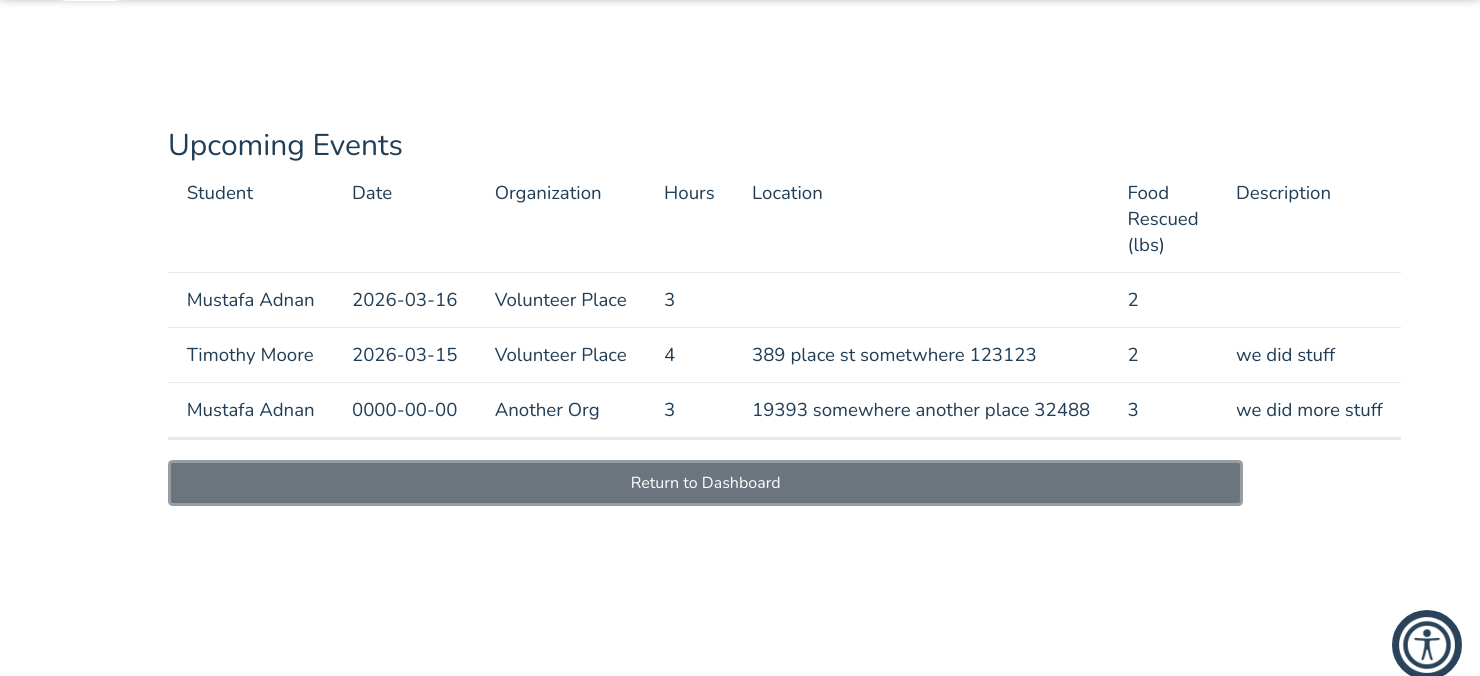
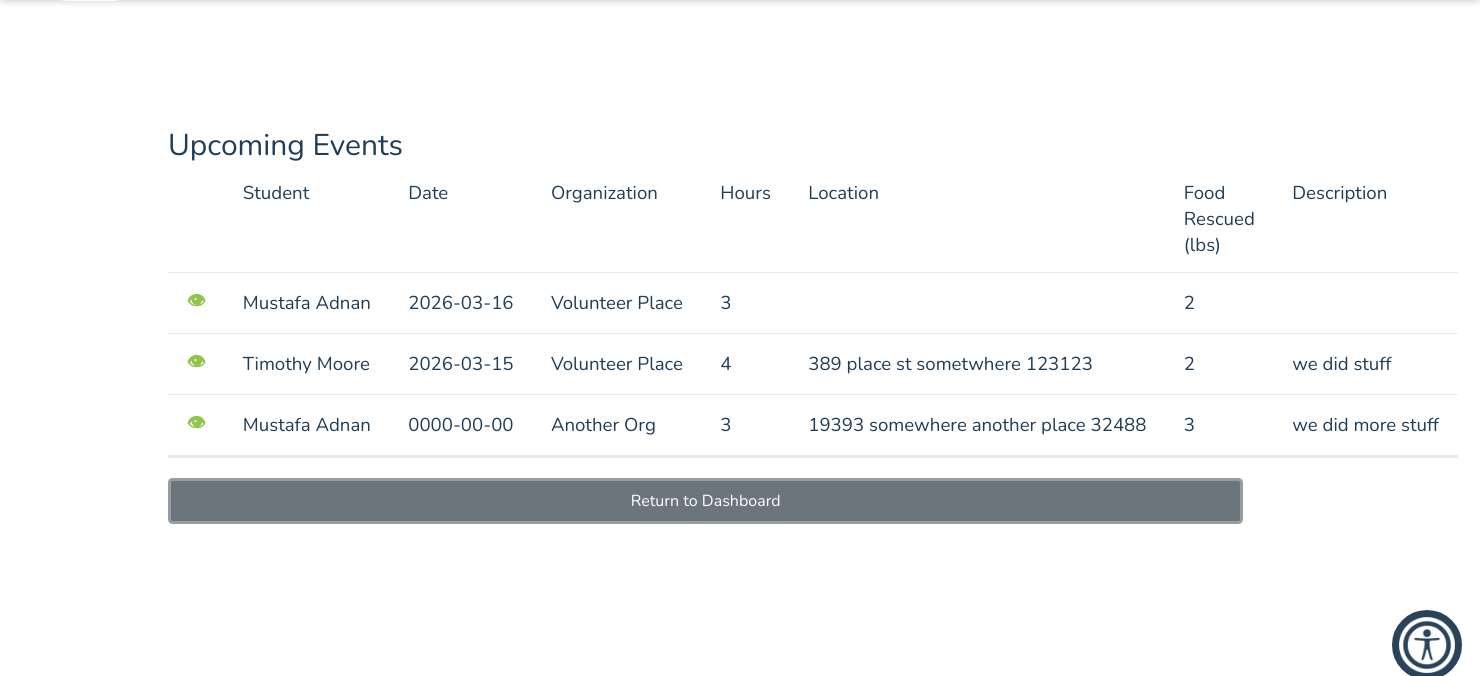
Before and after one commit to Xander500/food, a PHP site: page /stepvarepo/viewAllLogs.php in a window 1480 px wide. Shown: the part 102-778 px from the top of the page. Run offline with PHP 8.4, Linux system fonts and the light colour scheme; data comes from the database, SQL or seed files in the repository.

Commit message:
view all logs - log.php link

```diff
--- a/viewAllLogs.php
+++ b/viewAllLogs.php
@@ -62,6 +62,7 @@
                     <table class="general">
                         <thead>
                             <tr>
+                                <th></th>
                                 <th style="width:1px">Student</th>
                                 <th style="width:1px">Date</th>
                                 <th style="width:1px">Organization</th>
@@ -91,6 +92,7 @@
 
                                     echo "
                                     <tr data-event-id='$logID'>
+                                        <td><a href='log.php?id=$logID' class='event-link' aria-label='view details' >👁</a></td>
                                         <td>$studentName</td>
                                         <td>$date</td>
                                         <td>$organizationName</td>
```
